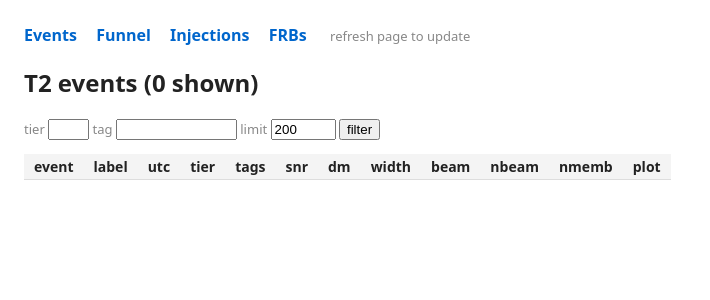
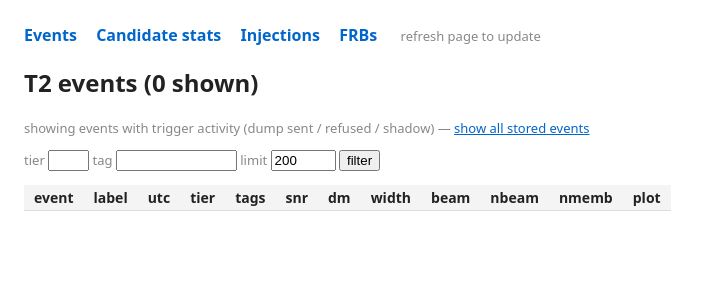
Before and after one commit to Coherent-All-Sky-Monitor/casm_t3, a FastAPI app: page / in a window 1280 px wide. Shown: the top 300 px of the page, without its empty margins (0-710 px from the left). Run offline with FastAPI, Linux system fonts and the light colour scheme; data that the repository does not hold is empty.

Commit message:
web: triggered-only default events view, Funnel -> Candidate stats

```diff
--- a/casm_t3/web/app.py
+++ b/casm_t3/web/app.py
@@ -54,8 +54,13 @@ def q_write(sql: str, args: tuple = ()) -> None:
 
 
 @app.get("/")
-def index(request: Request, tier: str = "", tag: str = "", limit: int = 200):
+def index(request: Request, tier: str = "", tag: str = "", limit: int = 200,
+          view: str = "triggered"):
     where, args = ["name IS NOT NULL"], []
+    if view != "all":
+        # Default view: only events that reached the trigger stage (a dump
+        # was sent, refused or shadowed) - i.e. things with data behind them.
+        where.append("name IN (SELECT candname FROM triggers)")
     if tier:
         where.append("tier = ?")
         args.append(tier)
@@ -69,7 +74,8 @@ def index(request: Request, tier: str = "", tag: str = "", limit: int = 200):
               q("SELECT name, label FROM labels GROUP BY name HAVING max(id)")}
     plots = {p.name for p in CANDIDATES_DIR.iterdir()} if CANDIDATES_DIR.exists() else set()
     return templates.TemplateResponse(request, "index.html", dict(
-        rows=rows, labels=labels, plots=plots, tier=tier, tag=tag, limit=limit))
+        rows=rows, labels=labels, plots=plots, tier=tier, tag=tag, limit=limit,
+        view=view))
 
 
 @app.get("/event/{name}")
@@ -120,7 +126,12 @@ def label(name: str, label: str = Form(...), notes: str = Form("")):
 
 
 @app.get("/funnel")
-def funnel(request: Request, limit: int = 120):
+def funnel_redirect():
+    return RedirectResponse("/stats")
+
+
+@app.get("/stats")
+def stats(request: Request, limit: int = 120):
     rows = q("SELECT gulp_utc, n_jobs, n_cands, n_clusters, n_stored, n_would,"
              " clustering_ms FROM gulp_stats ORDER BY id DESC LIMIT ?", (limit,))
     day = q("SELECT count(*) gulps, sum(n_cands) cands, sum(n_stored) stored,"
--- a/casm_t3/web/templates/base.html
+++ b/casm_t3/web/templates/base.html
@@ -13,7 +13,7 @@
  pre { background:#f6f6f6; padding:1em; overflow-x:auto; font-size:12px; }
  .muted { color:#888; font-size:13px; }
 </style></head><body>
-<nav><a href="/">Events</a><a href="/funnel">Funnel</a><a href="/injections">Injections</a><a href="/frbs">FRBs</a>
+<nav><a href="/">Events</a><a href="/stats">Candidate stats</a><a href="/injections">Injections</a><a href="/frbs">FRBs</a>
 <span class="muted">refresh page to update</span></nav>
 {% block content %}{% endblock %}
 </body></html>
--- a/casm_t3/web/templates/funnel.html
+++ b/casm_t3/web/templates/funnel.html
@@ -1,5 +1,5 @@
 {% extends "base.html" %}{% block content %}
-<h2>T1 → T2 funnel</h2>
+<h2>Candidate stats — T1 → T2</h2>
 <p class="muted">last 24 h: {{ day['gulps'] }} gulps · {{ day['cands'] }} T1 candidates ·
 {{ day['stored'] }} stored events · {{ day['would'] }} trigger decisions ·
 avg clustering {{ day['ms'] }} ms</p>
--- a/casm_t3/web/templates/index.html
+++ b/casm_t3/web/templates/index.html
@@ -1,5 +1,8 @@
 {% extends "base.html" %}{% block content %}
 <h2>T2 events ({{ rows|length }} shown)</h2>
+<p class="muted">{% if view == 'all' %}showing ALL stored events (incl. untriggered RFI tiers) —
+<a href="/">show triggered only</a>{% else %}showing events with trigger activity (dump sent / refused / shadow) —
+<a href="/?view=all">show all stored events</a>{% endif %}</p>
 <form class="muted">tier <input name="tier" value="{{ tier }}" size="2">
  tag <input name="tag" value="{{ tag }}" size="12"> limit <input name="limit" value="{{ limit }}" size="5">
  <button>filter</button></form>
```
